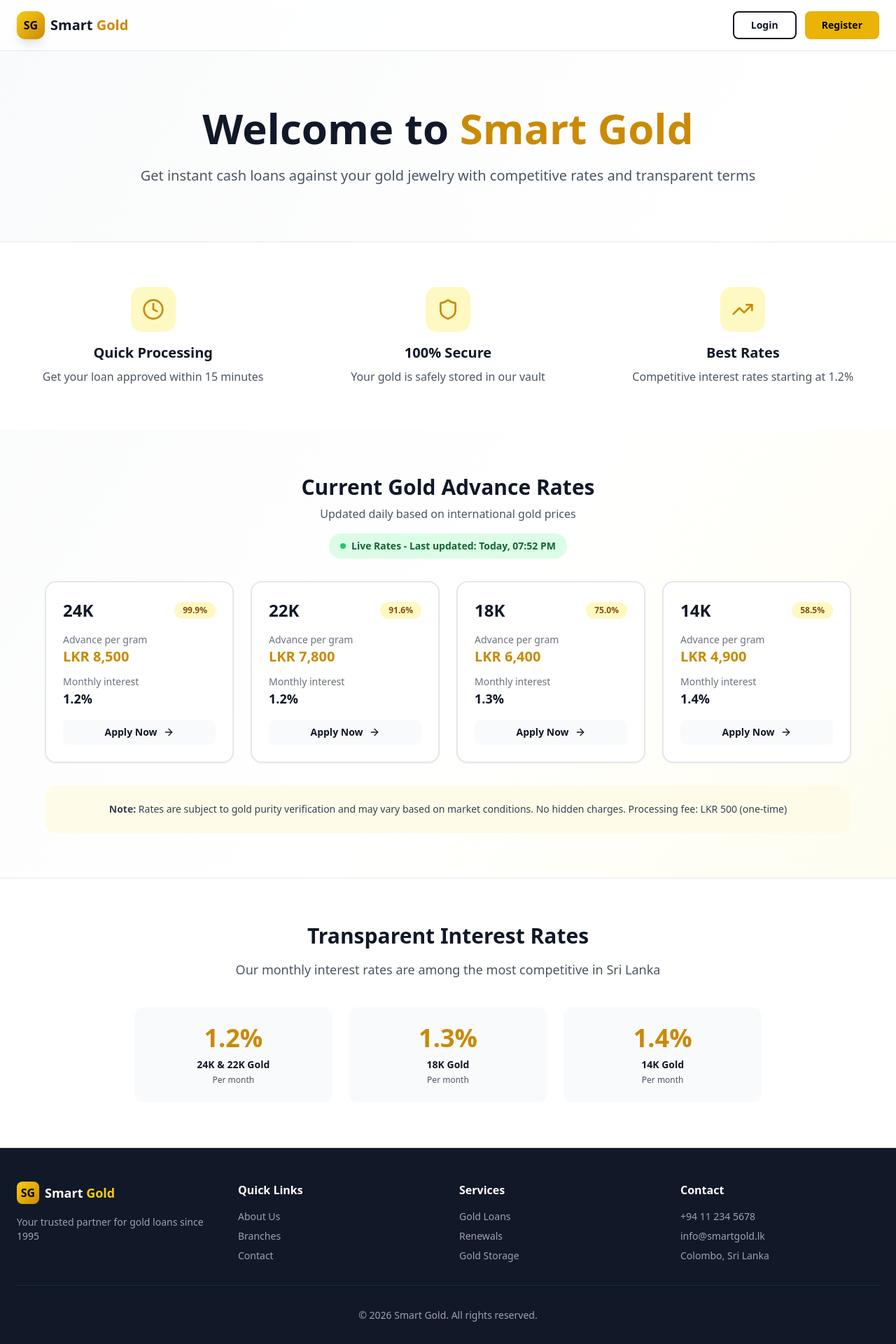
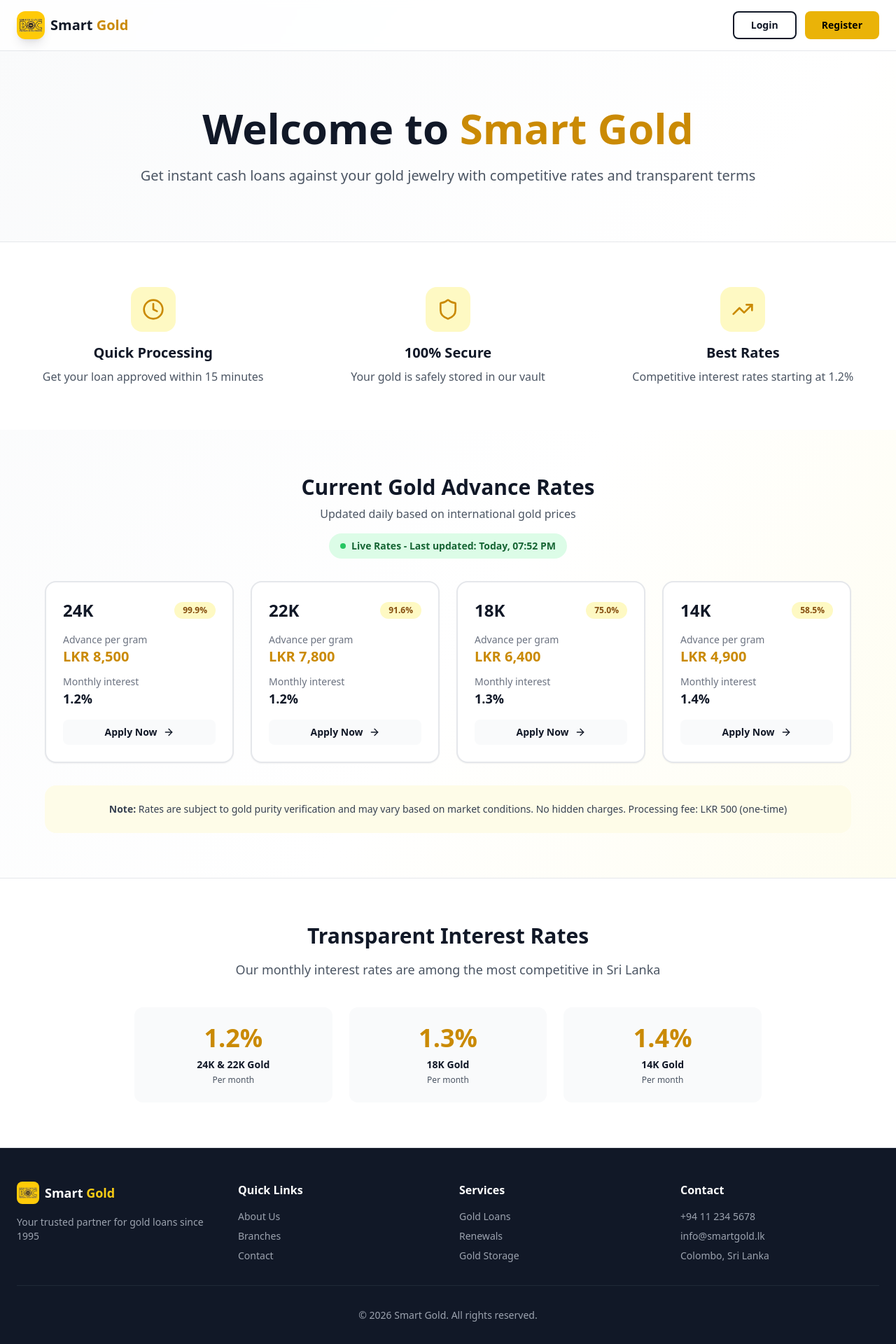
Before and after one commit to Ama2228/Gold_Loan_System, a React (Vite) app in the folder frontend/: page / in a window 1280 px wide. Shown: the top 1920 px of the page at 70% size. Built offline with nearby package versions, Linux system fonts and the light colour scheme.

Commit message:
feat: replace placeholder text with logo image in multiple components and add navigation to CustomerDashboard

```diff
--- a/frontend/src/components/CustomerHeader.jsx
+++ b/frontend/src/components/CustomerHeader.jsx
@@ -47,9 +47,11 @@ export default function CustomerHeader() {
               className="flex items-center gap-4 hover:opacity-90 transition-opacity"
               aria-label="Go to dashboard"
             >
-              <div className="flex h-10 w-10 items-center justify-center rounded-lg bg-black font-bold text-yellow-400 shadow-md">
-                SG
-              </div>
+              <img
+                src="/BOC%20logo.jpg"
+                alt="BOC logo"
+                className="h-10 w-10 rounded-lg bg-black object-cover shadow-md"
+              />
               <div>
                 <h1 className="text-lg font-bold text-black">Smart Gold</h1>
                 <p className="text-xs text-black/70">Customer Dashboard</p>
--- a/frontend/src/components/Sidebar.js
+++ b/frontend/src/components/Sidebar.js
@@ -4,7 +4,7 @@ export function Sidebar() {
   return `
     <aside class="flex flex-col gap-6 border-r border-white/10 bg-slate-950/60 px-6 py-8">
       <div class="flex items-center gap-3">
-        <div class="flex h-10 w-10 items-center justify-center rounded-2xl bg-brand-500 text-slate-950 font-black">SG</div>
+        <img src="/BOC%20logo.jpg" alt="BOC logo" class="h-10 w-10 rounded-2xl object-cover" />
         <div>
           <p class="text-sm font-semibold text-slate-200">Smart Gold</p>
           <p class="text-xs text-slate-400">Dashboard</p>
--- a/frontend/src/layouts/DashboardLayout.jsx
+++ b/frontend/src/layouts/DashboardLayout.jsx
@@ -188,9 +188,11 @@ export default function DashboardLayout() {
           <div className="flex items-center justify-between">
             {/* Brand */}
             <div className="flex items-center gap-3">
-              <div className="flex h-10 w-10 items-center justify-center rounded-lg bg-black font-bold text-yellow-400 shadow-md">
-                SG
-              </div>
+              <img
+                src="/BOC%20logo.jpg"
+                alt="BOC logo"
+                className="h-10 w-10 rounded-lg bg-black object-cover shadow-md"
+              />
               <div>
                 <h1 className="text-xl font-bold text-black">Smart Gold</h1>
                 <p className="text-xs text-black/70">{userRole === 'ADMIN' ? 'Head Office Control Panel' : userRole === 'MANAGER' ? 'Manager Dashboard' : 'Pawning Assistant Dashboard'}</p>
--- a/frontend/src/pages/ForgotPassword.jsx
+++ b/frontend/src/pages/ForgotPassword.jsx
@@ -96,9 +96,11 @@ export default function ForgotPassword() {
       <div className="w-full max-w-md">
         {/* Logo */}
         <div className="text-center mb-8">
-          <div className="flex h-12 w-12 items-center justify-center rounded-lg bg-black font-bold text-yellow-400 shadow-md mx-auto mb-4">
-            SG
-          </div>
+          <img
+            src="/BOC%20logo.jpg"
+            alt="BOC logo"
+            className="h-12 w-12 rounded-lg bg-black object-cover shadow-md mx-auto mb-4"
+          />
           <h1 className="text-2xl font-bold text-gray-900">Smart Gold</h1>
           <p className="text-sm text-gray-600 mt-1">Password Recovery</p>
         </div>
--- a/frontend/src/pages/Home.jsx
+++ b/frontend/src/pages/Home.jsx
@@ -15,9 +15,11 @@ export default function Home() {
       <nav className="border-b border-gray-200 bg-white/80 backdrop-blur-sm">
         <div className="mx-auto flex max-w-7xl items-center justify-between px-6 py-4">
           <div className="flex items-center gap-2">
-            <div className="flex h-10 w-10 items-center justify-center rounded-xl bg-gradient-to-br from-yellow-400 to-yellow-600 font-black text-black shadow-lg">
-              SG
-            </div>
+            <img
+              src="/BOC%20logo.jpg"
+              alt="BOC logo"
+              className="h-10 w-10 rounded-xl object-cover shadow-lg"
+            />
             <div className="text-xl font-bold">
               <span className="text-gray-900">Smart</span>
               <span className="text-yellow-600"> Gold</span>
@@ -165,9 +167,11 @@ export default function Home() {
           <div className="grid gap-8 md:grid-cols-4">
             <div>
               <div className="flex items-center gap-2">
-                <div className="flex h-8 w-8 items-center justify-center rounded-lg bg-gradient-to-br from-yellow-400 to-yellow-600 font-black text-black">
-                  SG
-                </div>
+                <img
+                  src="/BOC%20logo.jpg"
+                  alt="BOC logo"
+                  className="h-8 w-8 rounded-lg object-cover"
+                />
                 <div className="text-lg font-bold">
                   <span className="text-white">Smart</span>
                   <span className="text-yellow-400"> Gold</span>
--- a/frontend/src/pages/Login.jsx
+++ b/frontend/src/pages/Login.jsx
@@ -55,9 +55,11 @@ export default function Login() {
         {/* Logo */}
         <div className="mb-8 text-center">
           <div className="flex justify-center mb-4">
-            <div className="flex h-16 w-16 items-center justify-center rounded-2xl bg-gradient-to-br from-yellow-400 to-yellow-600 font-black text-gray-900 shadow-2xl text-2xl">
-              SG
-            </div>
+            <img
+              src="/BOC%20logo.jpg"
+              alt="BOC logo"
+              className="h-16 w-16 rounded-2xl object-cover shadow-2xl"
+            />
           </div>
           <h1 className="text-3xl font-bold text-white">
             <span className="text-white">Smart</span>
--- a/frontend/src/pages/LoginAs.jsx
+++ b/frontend/src/pages/LoginAs.jsx
@@ -34,9 +34,11 @@ export default function LoginAs() {
         {/* Logo */}
         <div className="mb-12 text-center">
           <div className="flex justify-center mb-4">
-            <div className="flex h-16 w-16 items-center justify-center rounded-2xl bg-gradient-to-br from-yellow-400 to-yellow-600 font-black text-gray-900 shadow-2xl text-2xl">
-              SG
-            </div>
+            <img
+              src="/BOC%20logo.jpg"
+              alt="BOC logo"
+              className="h-16 w-16 rounded-2xl object-cover shadow-2xl"
+            />
           </div>
           <h1 className="text-3xl font-bold text-white">
             <span className="text-white">Smart</span>
--- a/frontend/src/pages/Register.jsx
+++ b/frontend/src/pages/Register.jsx
@@ -103,9 +103,11 @@ export default function Register() {
         {/* Logo */}
         <div className="mb-8 text-center">
           <div className="flex justify-center mb-4">
-            <div className="flex h-16 w-16 items-center justify-center rounded-2xl bg-gradient-to-br from-yellow-400 to-yellow-600 font-black text-gray-900 shadow-2xl text-2xl">
-              SG
-            </div>
+            <img
+              src="/BOC%20logo.jpg"
+              alt="BOC logo"
+              className="h-16 w-16 rounded-2xl object-cover shadow-2xl"
+            />
           </div>
           <h1 className="text-3xl font-bold text-white">
             <span className="text-white">Smart</span>
--- a/frontend/src/pages/customer/CustomerDashboard.jsx
+++ b/frontend/src/pages/customer/CustomerDashboard.jsx
@@ -1,7 +1,6 @@
 import { useState, useEffect } from 'react'
 import { useNavigate } from 'react-router-dom'
 import api from '../../services/api'
-import CustomerHeader from '../../components/CustomerHeader'
 
 function formatDate(d) {
   if (!d) return '—'
@@ -101,6 +100,11 @@ export default function CustomerDashboard() {
   const notificationsPreview = notifications.slice(0, 5)
   const { customerInfo, activeReceiptCount, totalLoanAmount, overdueCount, totalOutstanding, allActiveTickets, receiptsNeedingAttention, recentActivity } = dashboardData
 
+  const handleLogout = () => {
+    api.logout()
+    navigate('/login')
+  }
+
   const handleViewReceipt = (receiptNo) => {
     navigate('/customer/receipts', { state: { selectedReceiptNo: receiptNo } })
   }
@@ -111,7 +115,38 @@ export default function CustomerDashboard() {
 
   return (
     <div className="min-h-screen bg-gray-100">
-      <CustomerHeader />
+      <nav className="sticky top-0 z-50 bg-gradient-to-r from-yellow-500 to-yellow-600 shadow-lg">
+        <div className="max-w-[1400px] mx-auto px-6 py-4">
+          <div className="flex items-center justify-between">
+            <div className="flex items-center gap-4">
+              <img
+                src="/BOC%20logo.jpg"
+                alt="BOC logo"
+                className="h-10 w-10 rounded-lg bg-black object-cover shadow-md"
+              />
+              <div>
+                <h1 className="text-lg font-bold text-black">Smart Gold</h1>
+                <p className="text-xs text-black/70">Customer Dashboard</p>
+              </div>
+            </div>
+
+            <nav className="hidden md:flex items-center gap-3 text-sm font-semibold text-black">
+              <button onClick={() => navigate('/customer/receipts')} className="rounded-md px-3 py-2 transition-all hover:bg-yellow-700/50">My Receipts</button>
+              <span className="text-black/40">|</span>
+              <button onClick={() => navigate('/customer/part-payments')} className="rounded-md px-3 py-2 transition-all hover:bg-yellow-700/50">Part Payments</button>
+              <span className="text-black/40">|</span>
+              <button onClick={() => navigate('/customer/appointments')} className="rounded-md px-3 py-2 transition-all hover:bg-yellow-700/50">Appointments</button>
+              <span className="text-black/40">|</span>
+              <button onClick={() => navigate('/customer/notifications')} className="rounded-md px-3 py-2 transition-all hover:bg-yellow-700/50">Notifications</button>
+            </nav>
+
+            <div className="flex items-center gap-4">
+              <button onClick={() => navigate('/customer/profile')} className="rounded-full bg-black/20 px-4 py-2 text-sm font-semibold text-black transition-colors hover:bg-black/30">Profile</button>
+              <button onClick={handleLogout} className="rounded-md bg-red-500 px-3 py-2 text-sm font-semibold text-white transition-colors hover:bg-red-600">Logout</button>
+            </div>
+          </div>
+        </div>
+      </nav>
 
       <main className="px-6 py-8">
         <div className="max-w-[1400px] mx-auto space-y-6">
--- a/frontend/src/pages/manager/ManagerDashboard.jsx
+++ b/frontend/src/pages/manager/ManagerDashboard.jsx
@@ -73,9 +73,11 @@ export default function ManagerDashboard() {
           <div className="flex items-center justify-between">
             {/* Brand */}
             <div className="flex items-center gap-3">
-              <div className="flex h-10 w-10 items-center justify-center rounded-lg bg-black font-bold text-yellow-400 shadow-md">
-                SG
-              </div>
+              <img
+                src="/BOC%20logo.jpg"
+                alt="BOC logo"
+                className="h-10 w-10 rounded-lg bg-black object-cover shadow-md"
+              />
               <div>
                 <h1 className="text-xl font-bold text-black">Smart Gold</h1>
                 <p className="text-xs text-black/70">Manager Dashboard</p>
```
Also changed, not shown: frontend/public/BOC logo.jpg (added).
